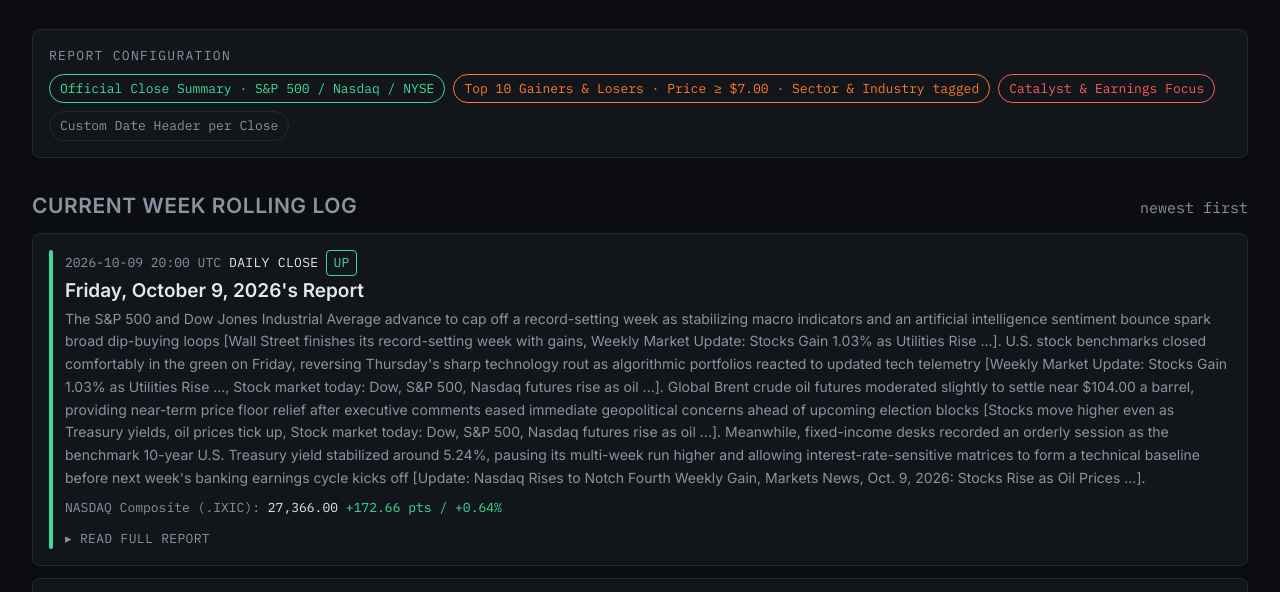
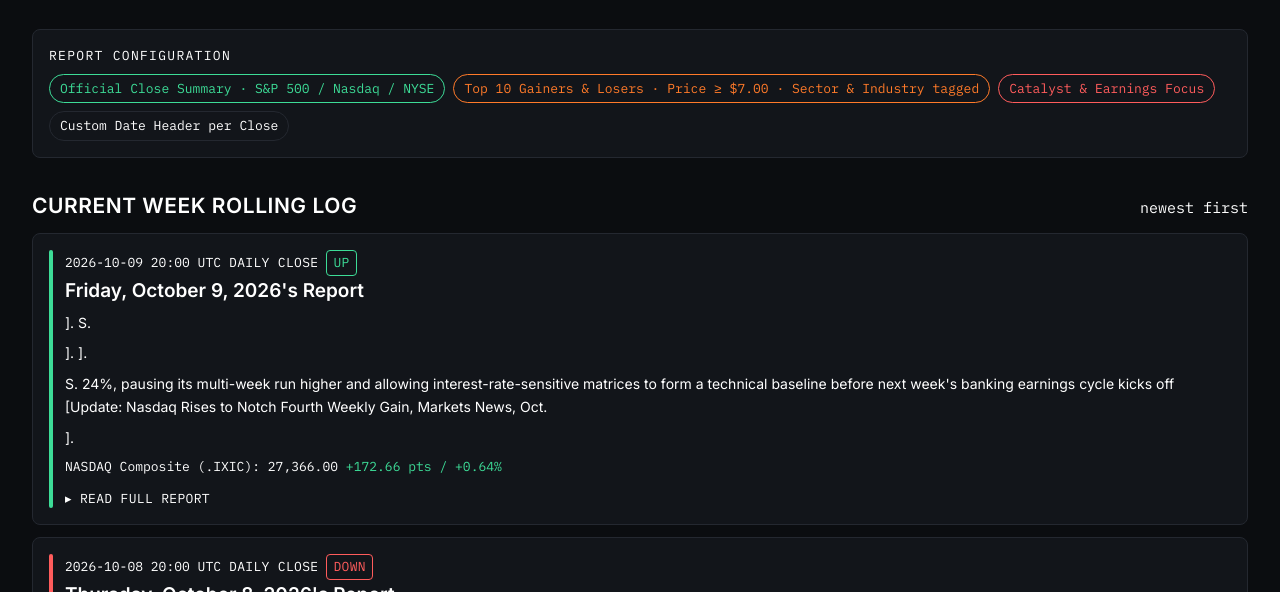
Before and after one commit to Jamesssurfer/GeneralStockreportDashboard, a plain HTML site: page index.html in a window 1280 px wide. Shown: the part 153-745 px from the top of the page. Drawn offline with nearby package versions, Linux system fonts and the light colour scheme.

Commit message:
Update index.html

```diff
--- a/index.html
+++ b/index.html
@@ -10,7 +10,7 @@
 <style>
   :root{
     --bg:#0B0D10; --panel:#12151A; --line:#242830;
-    --text:#E6E8EB; --muted:#8B93A1; --amber:#FF7A29; --teal:#3DDC97; --red:#FF5C5C;
+    --text:#FFFFFF; --muted:#FFFFFF; --amber:#FF7A29; --teal:#3DDC97; --red:#FF5C5C;
   }
   *{box-sizing:border-box}
   body{background:var(--bg); color:var(--text); font-family:'Inter',sans-serif; -webkit-font-smoothing:antialiased;}
@@ -180,6 +180,22 @@
       </div>`;
   }
 
+  // Split long headline prose into readable paragraphs (by sentence groups)
+  function headlineHTML(headline) {
+    if (!headline) return '';
+    // Split on sentence-ending punctuation followed by space + capital, keep the punctuation
+    const sentences = headline.match(/[^.!?]+[.!?]+(?:\s+|$)|[^.!?]+$/g) || [headline];
+    // Group into short paragraphs of ~2 sentences for easier scanning
+    const paras = [];
+    for (let i = 0; i < sentences.length; i += 2) {
+      const chunk = sentences.slice(i, i + 2).join(' ').trim();
+      if (chunk) paras.push(chunk);
+    }
+    return `<div class="mt-2 space-y-2">` +
+      paras.map(p => `<p class="text-[14px] text-[var(--text)] leading-relaxed">${escapeHtml(p)}</p>`).join('') +
+      `</div>`;
+  }
+
   function rowHTML(item, animate) {
     const color = directionColor(item.market_direction);
     return `
@@ -191,8 +207,8 @@
             <span class="mono text-[13px] uppercase tracking-wide">Daily Close</span>
             <span class="mono text-[13px] uppercase tracking-wide px-1.5 py-0.5 rounded" style="color:${color}; border:1px solid ${color}">${escapeHtml(item.market_direction) || '—'}</span>
           </div>
-          <div class="text-[19px] font-semibold leading-snug">${escapeHtml(item.header)}</div>
-          ${item.headline ? `<div class="text-[14px] text-[var(--muted)] mt-1 leading-relaxed">${escapeHtml(item.headline)}</div>` : ''}
+          <div class="text-[19px] font-semibold leading-snug text-[var(--text)]">${escapeHtml(item.header)}</div>
+          ${headlineHTML(item.headline)}
           ${indexesHTML(item.indexes)}
           <details class="mt-3">
             <summary class="mono text-[13px] uppercase tracking-wide text-[var(--muted)] hover:text-[var(--text)]">
```
